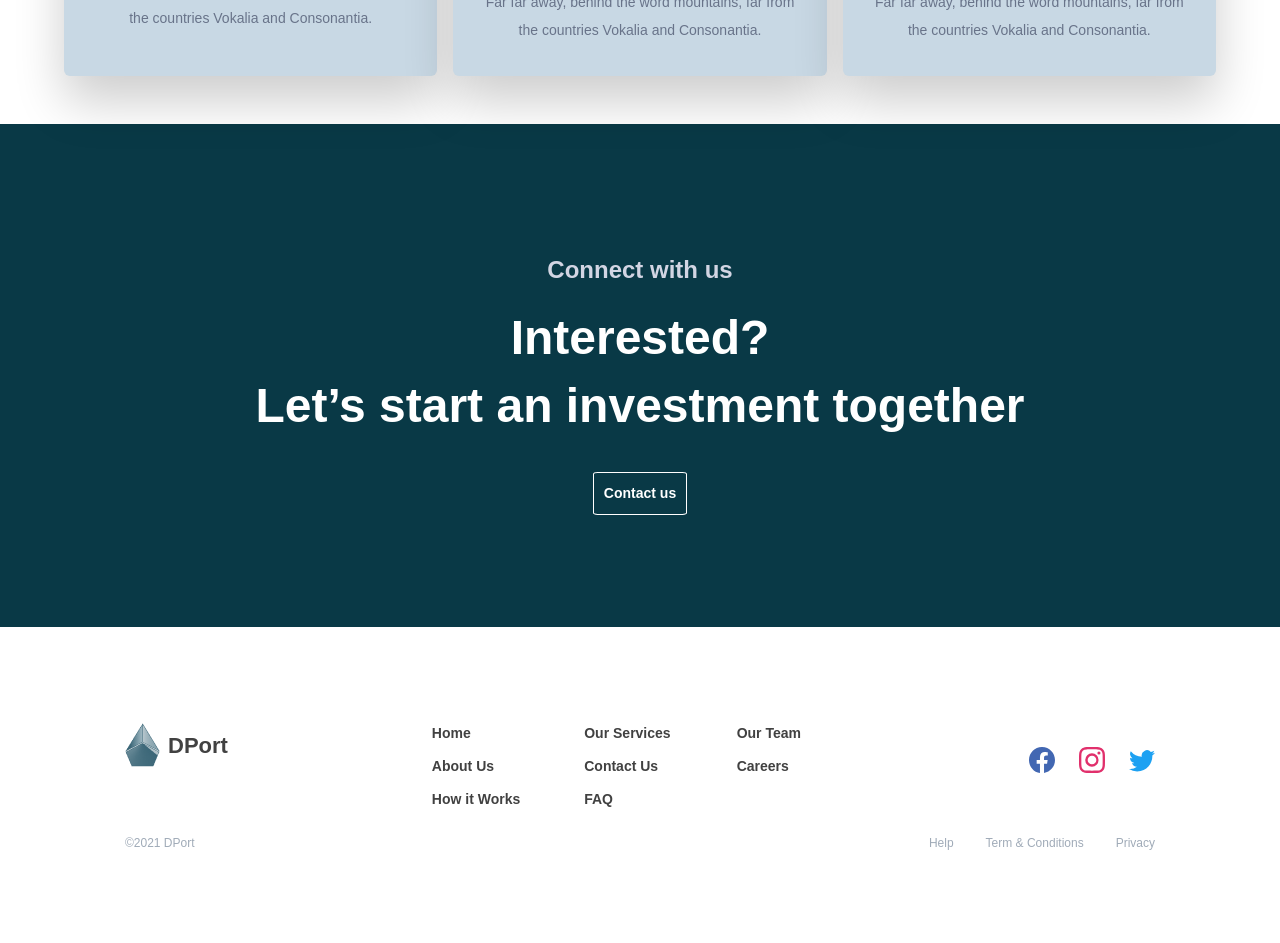
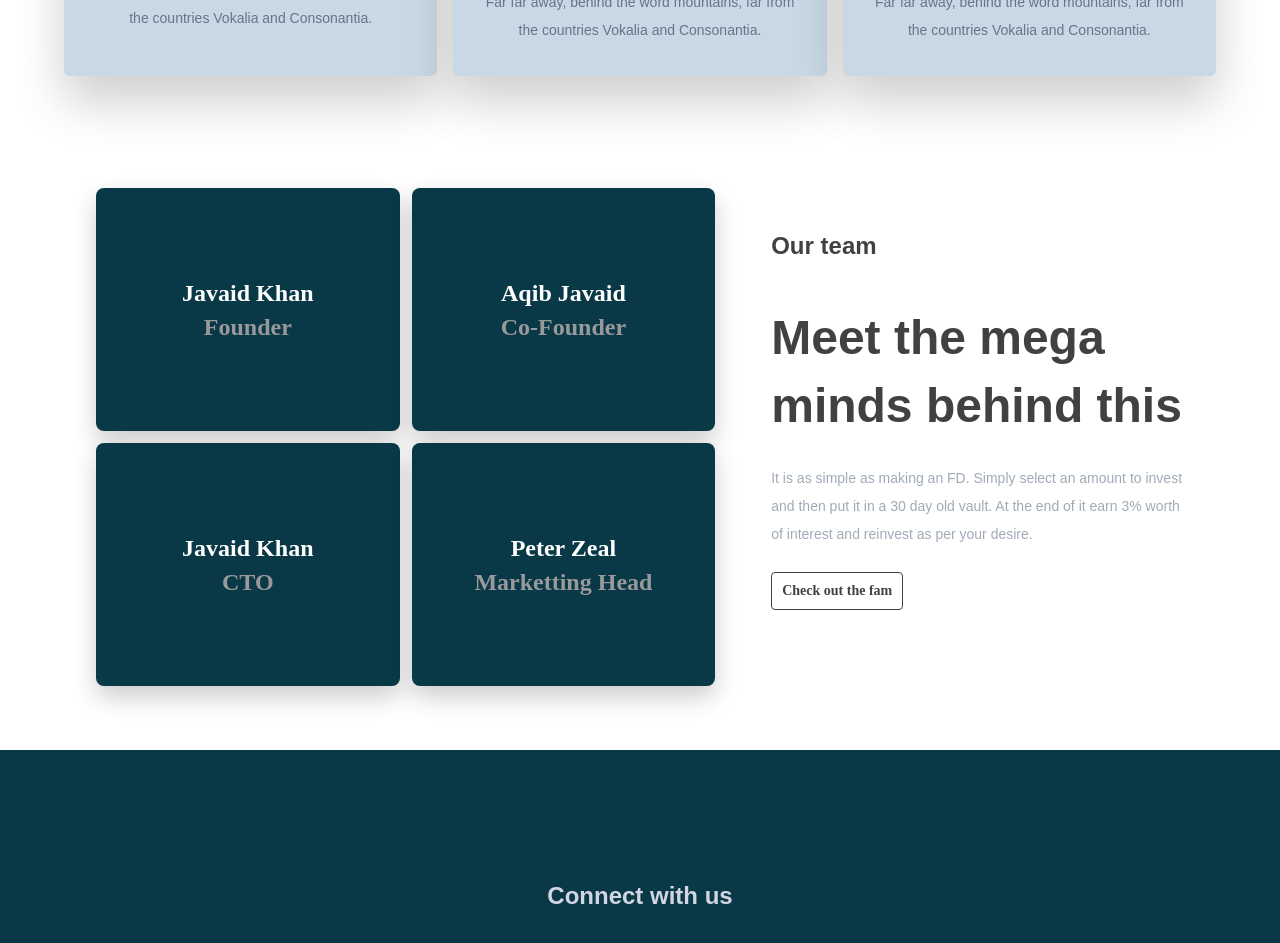
Before and after one commit to JavaidAhmadKhan/DPort-landing-page, a Next.js app: page / in a window 1280 px wide. Shown: the part 1940-2883 px from the top of the page. Before the commit the page ends 2816 px from the top, so only its background shows below. Built offline with nearby package versions, Linux system fonts and the light colour scheme.

Commit message:
added our team component

```diff
--- a/app/globals.css
+++ b/app/globals.css
@@ -2,23 +2,16 @@
 @tailwind components;
 @tailwind utilities;
 
-@import url("https://fonts.googleapis.com/css2?family=Assistant:wght@200;300;400;500;600&family=Poppins:ital,wght@0,100;0,200;0,300;0,400;0,500;0,600;0,700;0,800;0,900;1,100;1,200;1,400;1,500;1,600;1,700;1,800;1,900&display=swap");
+@import url("https://fonts.googleapis.com/css2?family=Assistant:wght@200;300;400;500;600&family=Inter:wght@100;200;300;400;500;600;700;800;900&family=Poppins:ital,wght@0,100;0,200;0,300;0,400;0,500;0,600;0,700;0,800;0,900;1,100;1,200;1,400;1,500;1,600;1,700;1,800;1,900&display=swap");
 
 body {
-  font-family: "Poppins", sans-serif;
-}
-
-h1 {
+  font-family: "Assistant", sans-serif;
+  font-family: "Inter", sans-serif;
   font-family: "Poppins", sans-serif;
 }
 
 li {
-  font-family: "Poppins", sans-serif;
   cursor: pointer;
-}
-
-p {
-  font-family: "Poppins", sans-serif;
 }
 
 .boxShadow {
@@ -57,3 +50,45 @@ p {
   background-color: #093946;
   border: 1px solid #fff;
 }
+
+.gridContainer {
+  border-radius: 8px;
+  background: #093946;
+  width: 100%;
+  height: 243px;
+  align-items: center;
+  justify-content: center;
+  display: flex;
+  box-shadow: 0px 11px 25px 0px rgba(0, 0, 0, 0.2);
+}
+
+.titleHeading {
+  color: #fff;
+  text-align: center;
+  font-family: Poppins;
+  font-size: 24px;
+  font-style: normal;
+  font-weight: 700;
+  line-height: 34px;
+}
+.titleSubHeading {
+  color: #99999c;
+  text-align: center;
+  font-family: "Poppins";
+  font-size: 24px;
+  font-style: normal;
+  font-weight: 700;
+  line-height: 34px; /* 141.667% */
+}
+
+.team {
+  background-color: #fff;
+  color: #414141;
+  border-radius: 4px;
+  border: 1px solid #414141;
+  font-family: "Poppins";
+  font-size: 14px;
+  font-style: normal;
+  font-weight: 600;
+  line-height: normal;
+}
--- a/app/page.js
+++ b/app/page.js
@@ -3,6 +3,7 @@ import ContatBanner from "../components/ContatBanner";
 import Footer from "../components/Footer";
 import Invest from "../components/Invest";
 import Navbar from "../components/Navbar";
+import OurTeam from "../components/OurTeam";
 import Returns from "../components/Returns";
 
 export default function Home() {
@@ -12,6 +13,7 @@ export default function Home() {
       <Banner />
       <Invest />
       <Returns />
+      <OurTeam />
       <ContatBanner />
       <Footer />
     </div>
--- a/components/Button.js
+++ b/components/Button.js
@@ -2,7 +2,7 @@ import React from "react";
 
 const BUTTON_TYPE_CLASSES = {
   contact: "contactus",
-  inverted: "inverted",
+  team: "team",
 };
 const Button = (props) => {
   return (
--- /dev/null
+++ b/components/OurTeam.js
@@ -0,0 +1,63 @@
+import React from "react";
+
+import Button from "./Button";
+import { BsArrowRight } from "react-icons/bs";
+
+const OurTeam = () => {
+  return (
+    <div className="px-4 md:px-20 lg:px-24 py-16 flex flex-col md:flex-row lg:flex-row gap-14">
+      <div className="w-[100%] md:w-[50%] lg:w-[60%]">
+        <div className="grid grid-cols-1 md:grid-cols-2 lg:grid-cols-2 gap-x-3 gap-y-3">
+          <div className="gridContainer">
+            <h2 className="titleHeading">
+              Javaid Khan <br />
+              <span className="titleSubHeading">Founder</span>
+            </h2>
+          </div>
+
+          <div className="gridContainer">
+            <h2 className="titleHeading">
+              Aqib Javaid <br />
+              <span className="titleSubHeading">Co-Founder</span>
+            </h2>
+          </div>
+
+          <div className="gridContainer">
+            <h2 className="titleHeading">
+              Javaid Khan <br />
+              <span className="titleSubHeading">CTO</span>
+            </h2>
+          </div>
+
+          <div className="gridContainer">
+            <h2 className="titleHeading">
+              Peter Zeal <br />
+              <span className="titleSubHeading">Marketting Head</span>
+            </h2>
+          </div>
+        </div>
+      </div>
+      <div className="w-[100%] md:w-[50%] lg:w-[40%]">
+        <h1 className="text-[#414141] leading-[36px] md:leading-[50px] lg:leading-[68px] text-[24px] font-semibold pt-6">
+          Our team
+        </h1>
+        <h2 className="text-[#414141] leading-[68px] text-[48px] font-bold pt-6">
+          Meet the mega minds behind this
+        </h2>
+        <div className="flex items-center justify-center gap-4 pt-6">
+          <p className="text-[#A0ABB8] leading-[28px] text-[14px] font-medium">
+            It is as simple as making an FD. Simply select an amount to invest
+            and then put it in a 30 day old vault. At the end of it earn 3%
+            worth of interest and reinvest as per your desire.
+          </p>
+        </div>
+        <div className="flex gap-3 mt-6">
+          <Button title="Check out the fam" buttonType="team" />
+          {/* <BsArrowRight /> */}
+        </div>
+      </div>
+    </div>
+  );
+};
+
+export default OurTeam;
```
Also changed, not shown: package.json (+4 -4 lines), 1 other file (tests, documents, lock files or other folders).
